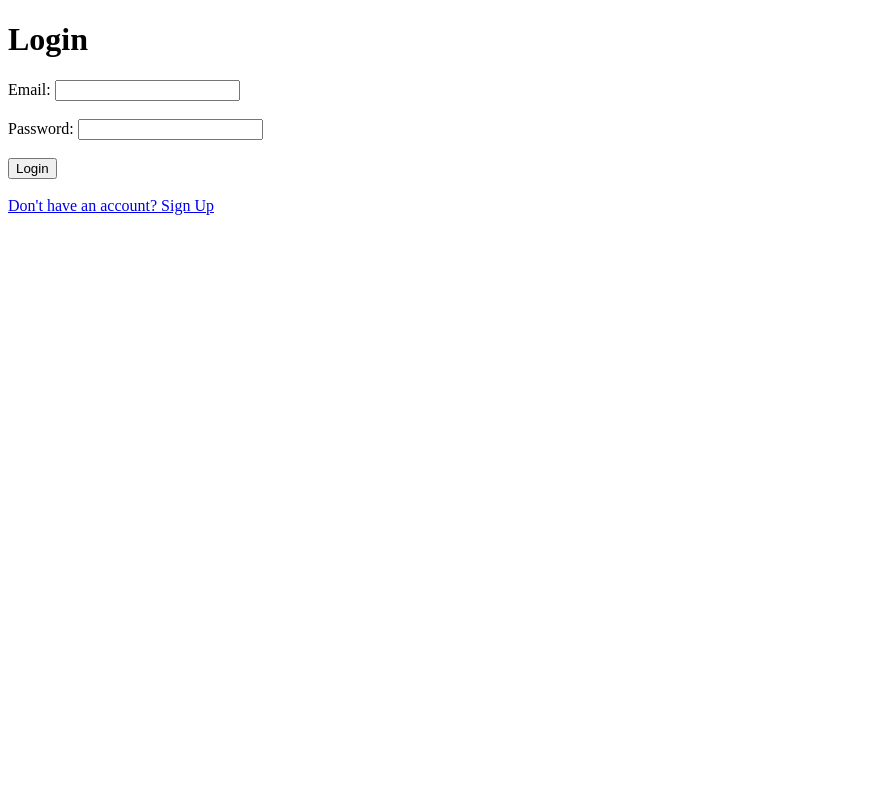
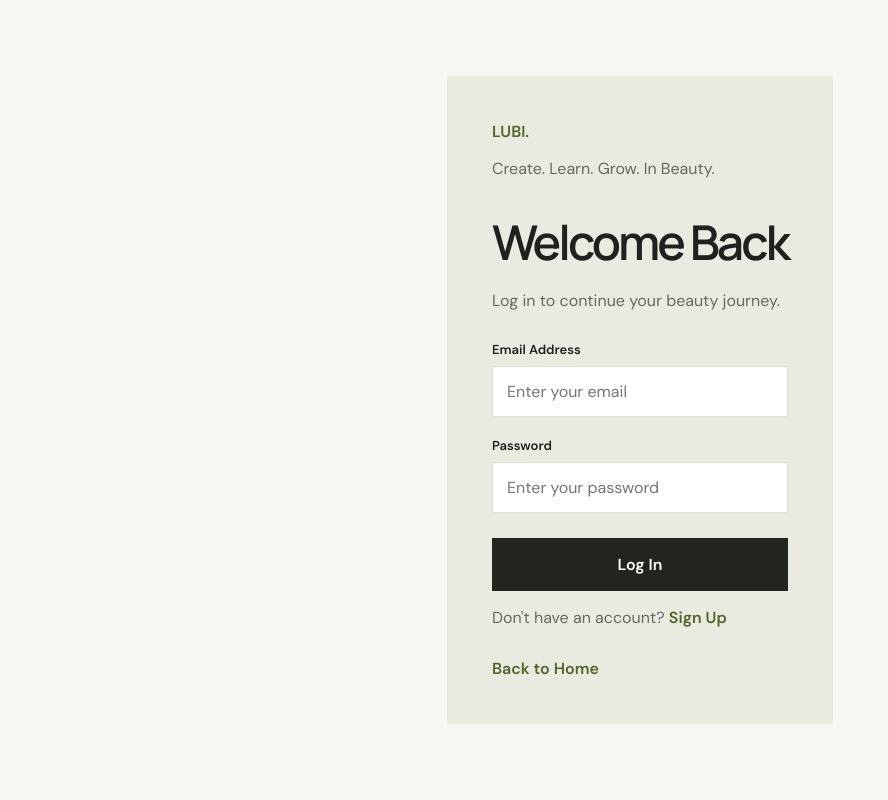
Before and after one commit to Polinab0/LUBI, a PHP site: page /login.php in a window 1280 px wide. Shown: the whole page, without its empty margins (0-888 px from the left). Run offline with PHP 8.4, Linux system fonts and the light colour scheme; some web fonts are replaced.

Commit message:
Style LUBI login page

```diff
--- a/css/style.css
+++ b/css/style.css
@@ -952,3 +952,92 @@ h3 {
         padding: 14px;
     }
 }
+
+
+/* LUBI Login Page */
+
+.login-page {
+    min-height: 100vh;
+    display: flex;
+    align-items: center;
+    justify-content: center;
+    padding: 40px 20px;
+    background: #f7f7f3;
+}
+
+.login-card {
+    width: 100%;
+    max-width: 440px;
+    padding: 45px;
+    background: #e9ebe1;
+}
+
+.login-card h1 {
+    font-size: 48px;
+    margin-bottom: 12px;
+}
+
+.login-card p {
+    color: #666960;
+    margin-bottom: 30px;
+}
+
+.login-card label {
+    display: block;
+    margin: 20px 0 8px;
+    font-size: 13px;
+    font-weight: 600;
+}
+
+.login-card input[type="email"],
+.login-card input[type="password"] {
+    width: 100%;
+    padding: 14px;
+    border: 1px solid #deded8;
+    background: white;
+}
+
+.login-card input[type="submit"] {
+    width: 100%;
+    margin-top: 28px;
+    padding: 16px;
+    border: none;
+    background: #22241e;
+    color: white;
+    font-weight: 700;
+    cursor: pointer;
+}
+
+.login-card input[type="submit"]:hover {
+    background: #536429;
+}
+
+.login-card a {
+    color: #536429;
+    font-weight: 600;
+}
+
+.login-card .login-error {
+    color: #a44949;
+}
+
+@media (max-width: 480px) {
+    .login-card {
+        padding: 28px;
+    }
+}
+
+/* Fix login button */
+.login-card button,
+.login-card input[type="submit"],
+.login-card button[type="submit"] {
+    display: block;
+    width: 100%;
+    padding: 16px;
+    margin-top: 25px;
+    background: #22241e;
+    color: white;
+    border: none;
+    font-weight: 600;
+    cursor: pointer;
+}
--- a/login.php
+++ b/login.php
@@ -1,3 +1,4 @@
+
 <?php
 
 // Include the database connection
@@ -30,13 +31,13 @@ if (isset($_POST['submit'])) {
     }
 
     // Get the form values
-    $email = trim($_POST['email']);
-    $password = $_POST['password'];
+    $email = trim($_POST['email'] ?? '');
+    $password = $_POST['password'] ?? '';
 
     // Check if email is valid
     if (!filter_var($email, FILTER_VALIDATE_EMAIL)) {
-        die("Email is not valid.");
-    }
+        $message = "Email is not valid.";
+    } else {
 
         // Try to login the user
         $foundUser = $userObject->login(
@@ -67,8 +68,8 @@ if (isset($_POST['submit'])) {
             exit();
 
         } else {
-
             $message = "Wrong email or password.";
+        }
     }
 }
 
@@ -79,64 +80,97 @@ if (isset($_POST['submit'])) {
 
 <head>
     <meta charset="UTF-8">
+    <meta name="viewport" content="width=device-width, initial-scale=1.0">
+
     <title>LUBI - Login</title>
+
+    <link rel="stylesheet" href="css/style.css">
 </head>
 
-<body>
+<body class="login-page">
 
-    <h1>Login</h1>
+    <main class="login-container">
 
+        <div class="login-card">
+
+            <div class="login-header">
+                <a href="index.php" class="login-logo">LUBI.</a>
+
+                <p class="login-tagline">
+                    Create. Learn. Grow. In Beauty.
+                </p>
+            </div>
+
+            <h1>Welcome Back</h1>
+
+            <p class="login-description">
+                Log in to continue your beauty journey.
+            </p>
+
+            <?php if (isset($message)) { ?>
+                <p class="login-error" role="alert">
                     <?php
-    if (isset($message)) {
-        echo "<p>" . htmlspecialchars(
+                    echo htmlspecialchars(
                         $message,
                         ENT_QUOTES,
                         'UTF-8'
-        ) . "</p>";
-    }
+                    );
                     ?>
+                </p>
+            <?php } ?>
 
-    <form action="login.php" method="post">
+            <form action="login.php" method="post" class="login-form">
 
                 <input
                     type="hidden"
                     name="csrf_token"
-            value="<?php echo csrf_token(); ?>"
+                    value="<?php echo htmlspecialchars(csrf_token(), ENT_QUOTES, 'UTF-8'); ?>"
                 >
 
-        <label for="email">Email:</label>
+                <div class="login-field">
+                    <label for="email">Email Address</label>
+
                     <input
                         type="email"
                         name="email"
                         id="email"
+                        placeholder="Enter your email"
+                        autocomplete="email"
                         required
                     >
+                </div>
 
-        <br><br>
+                <div class="login-field">
+                    <label for="password">Password</label>
 
-        <label for="password">Password:</label>
                     <input
                         type="password"
                         name="password"
                         id="password"
+                        placeholder="Enter your password"
+                        autocomplete="current-password"
                         required
                     >
+                </div>
 
-        <br><br>
-
-        <input
-            type="submit"
-            name="submit"
-            value="Login"
-        >
+                <button type="submit" name="submit" class="login-button">
+                    Log In
+                </button>
 
             </form>
 
-    <br>
+            <p class="login-register">
+                Don't have an account?
+                <a href="register.php">Sign Up</a>
+            </p>
 
-    <a href="register.php">
-        Don't have an account? Sign Up
+            <a href="index.php" class="login-back">
+                Back to Home
             </a>
+
+        </div>
+
+    </main>
 
 </body>
 
```
Lines whose indentation alone changed are shown as unchanged.
